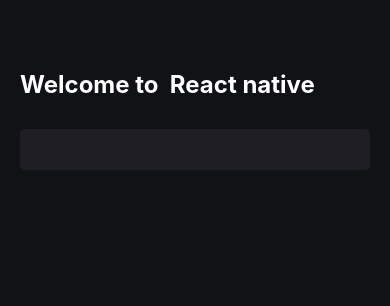
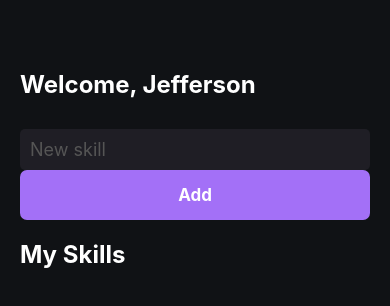
Before and after one commit to jefflennon1/Projetos_do_Ignite, a React Native app in the folder myskills/: screen / in a window 390 px wide. Shown: the top 306 px of the page. Built offline with nearby package versions, Linux system fonts and the light colour scheme.

Commit message:
reaproveitamento de estilos + adição de estilos ao que já está sendo aproveitado

```diff
--- a/myskills/src/pages/Home.js
+++ b/myskills/src/pages/Home.js
@@ -4,7 +4,8 @@ import {
   Text,
   StyleSheet,
   TextInput,
-  Platform
+  Platform,
+  TouchableOpacity
 } from 'react-native';
 
 
@@ -12,10 +13,21 @@ export  function Home(){
   return(
     <>
       <View style={styles.container} >
-        <Text style={styles.title}>Welcome to  React native</Text>
+        <Text style={styles.title}>Welcome, Jefferson</Text>
         <TextInput
         style={styles.input}
+        placeholder="New skill"
+        placeholderTextColor="#555"
         />
+
+        <TouchableOpacity style={styles.button}
+        activeOpacity={.7}
+        >
+          <Text style={styles.buttonText}>Add</Text>
+        </TouchableOpacity>
+        <Text style={[styles.title, {marginTop: 20}]}>
+          My Skills
+        </Text>
       </View>
   </>
   )
@@ -39,5 +51,16 @@ const styles = StyleSheet.create({
     padding: Platform.OS === 'ios' ? 15 : 10,
     marginTop: 30,
     borderRadius: 5,
+  },
+  button:{
+    backgroundColor: '#A370F7',
+    padding: 15,
+    borderRadius: 7,
+    alignItems: 'center'
+  },
+  buttonText:{
+    color: '#fff',
+    fontSize: 17,
+    fontWeight: 'bold'
   }
 });
```
